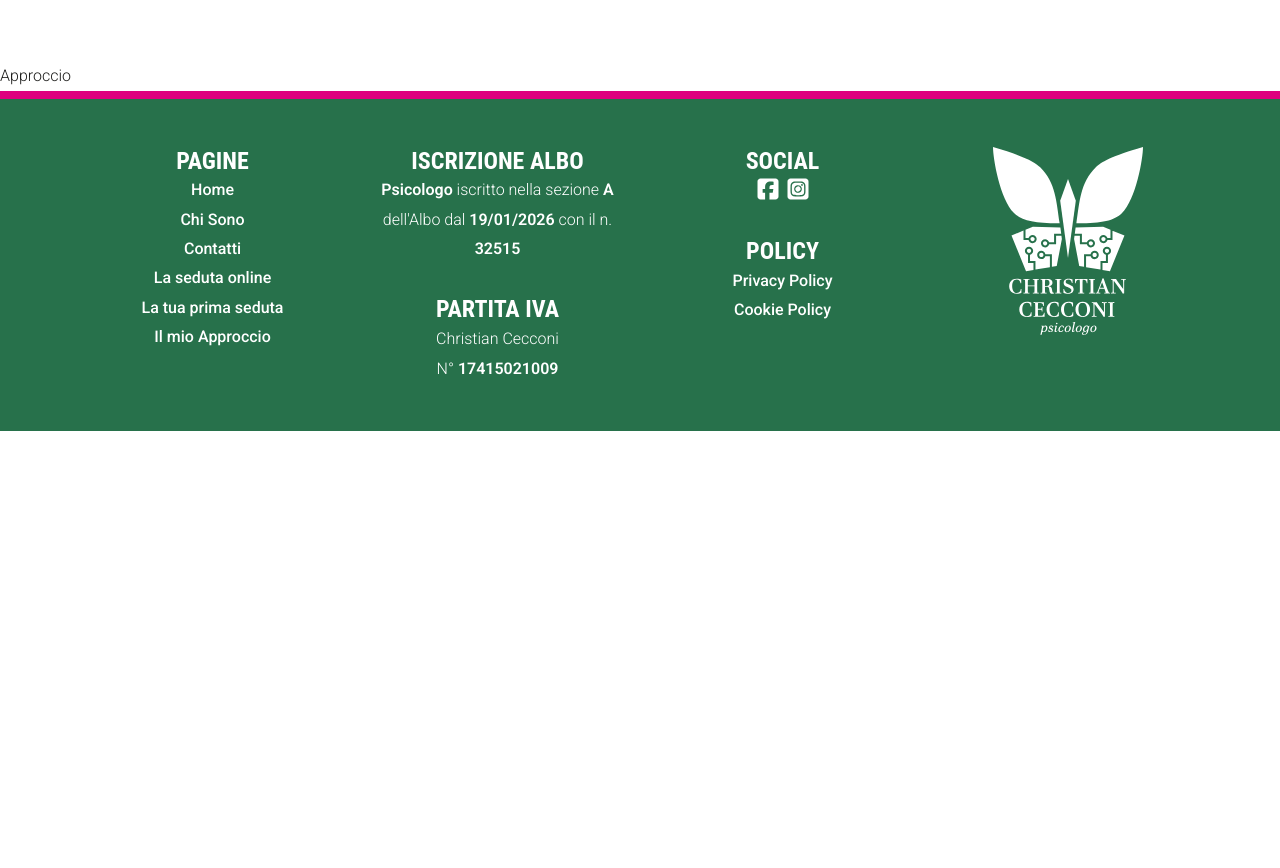
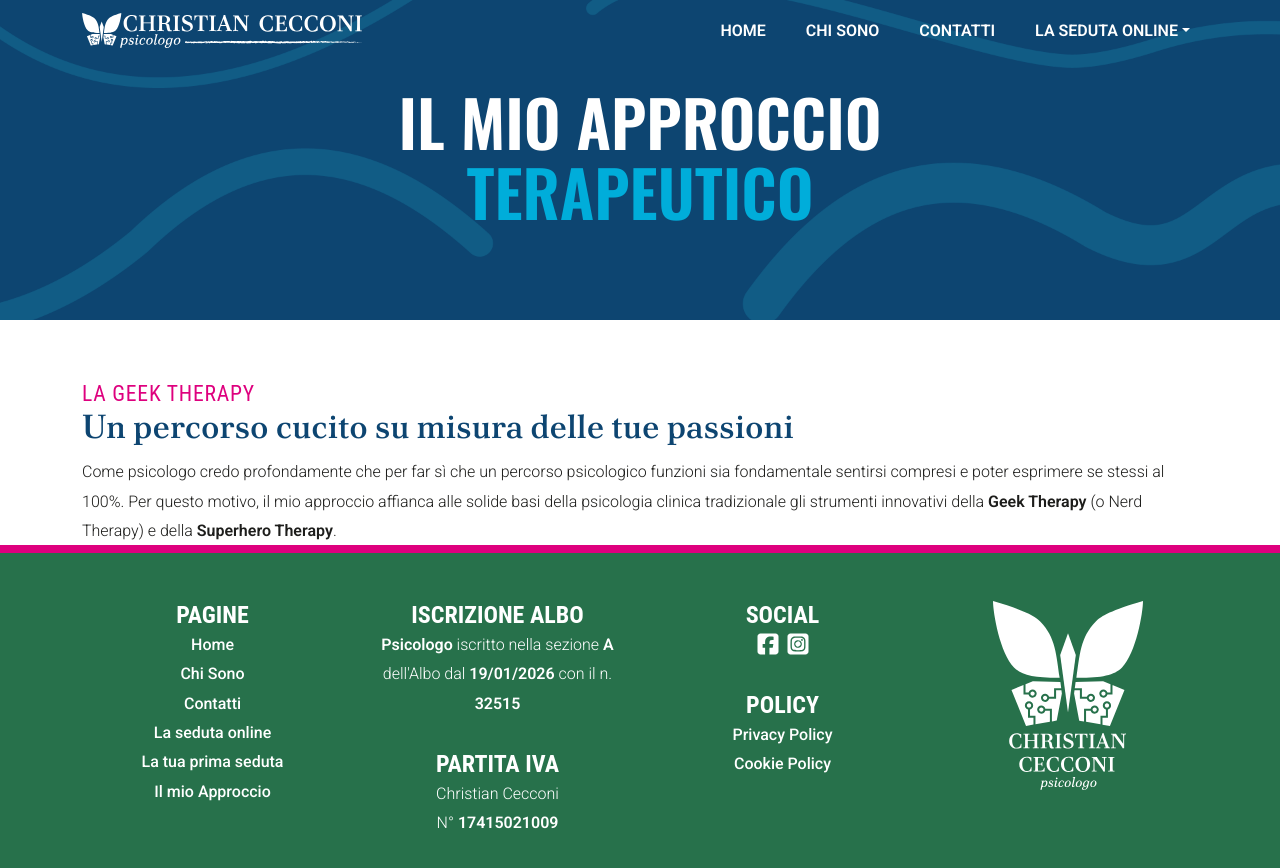
Before and after one commit to giannibussoletti/christiancecconi.it-migration, a React (Vite) app: page /seduta-online/il-mio-approccio in a window 1280 px wide. Shown: the top 868 px of the page. Before the commit the page ends 800 px from the top, so only its background shows below. Built offline with nearby package versions, Linux system fonts and the light colour scheme; a web font is replaced by a local one.

Commit message:
adds intro to Approccio pages

```diff
--- a/src/assets/pages/la_seduta_online/Approccio.tsx
+++ b/src/assets/pages/la_seduta_online/Approccio.tsx
@@ -1,5 +1,33 @@
+import { Container, Row, Col } from "react-bootstrap"
+import CoverPages from "../../components/CoverPages"
+import { approccioCover, approccioIntroText, approccioTopTitle } from "../../texts/T_Approccio"
+import TitleSubtitle from "../../components/TitleSubtitle"
+
 const Approccio = () => {
-  return <div>Approccio</div>
+  return (
+    <>
+      <CoverPages {...approccioCover} />
+      <Container>
+        <Row>
+          <Col>
+            <TitleSubtitle {...approccioTopTitle} />
+            {approccioIntroText}
+          </Col>
+        </Row>
+        <Row>
+          <Col></Col>
+          <Col>
+            <Row>
+              <Col></Col>
+            </Row>
+            <Row>
+              <Col></Col>
+            </Row>
+          </Col>
+        </Row>
+      </Container>
+    </>
+  )
 }
 
 export default Approccio
--- /dev/null
+++ b/src/assets/texts/T_Approccio.tsx
@@ -0,0 +1,21 @@
+import type { H1Title, TitledBlock } from "../types"
+
+export const approccioCover: H1Title = {
+  top: "il mio approccio",
+  btm: "terapeutico",
+}
+
+export const approccioTopTitle: TitledBlock = {
+  title: "La Geek Therapy",
+  content: "Un percorso cucito su misura delle tue passioni",
+}
+
+export const approccioIntroText = (
+  <p>
+    Come psicologo credo profondamente che per far sì che un percorso psicologico funzioni sia
+    fondamentale sentirsi compresi e poter esprimere se stessi al 100%. Per questo motivo, il mio
+    approccio affianca alle solide basi della psicologia clinica tradizionale gli strumenti
+    innovativi della <strong>Geek Therapy</strong> &#40;o Nerd Therapy&#41; e della{" "}
+    <strong>Superhero Therapy</strong>.
+  </p>
+)
```
